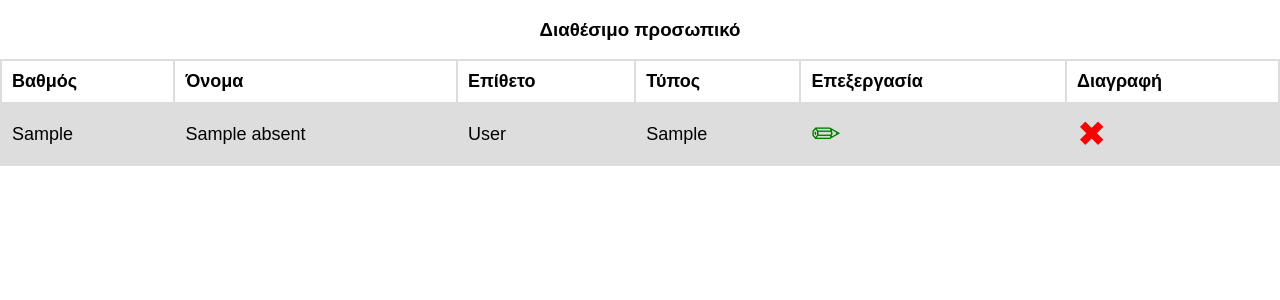
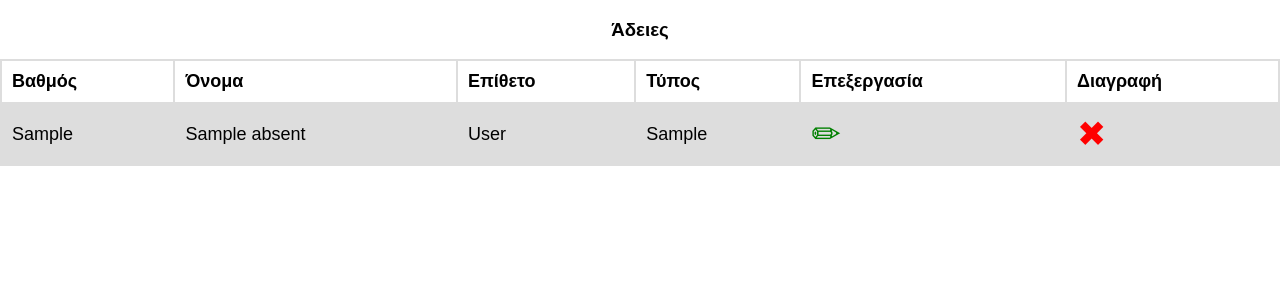
Before and after one commit to knaiskes/duty-schedule, a Flask app: page /absent_list in a window 1280 px wide. Shown: the part 46-346 px from the top of the page. Run offline with Flask 2, Linux system fonts and the light colour scheme; a user stored in the database is signed in; tables that the repository leaves empty hold one stand-in row (values such as "Sample post"); some libraries are stand-ins or nearby versions.

Commit message:
fix title and h3 tags in absent_list

```diff
--- a/templates/absent_list.html
+++ b/templates/absent_list.html
@@ -1,9 +1,9 @@
-<title>Διαθέσιμο προσωπικό</title>
+<title>Άδειες</title>
 {% extends "base.html" %}
 
 {% from "_formhelpers.html" import render_field %}
 {% block content %}
-<center><h3>Διαθέσιμο προσωπικό</h3></center>
+<center><h3>Άδειες</h3></center>
 <div id = "duty-table">
     <table>
         <tr>
```
